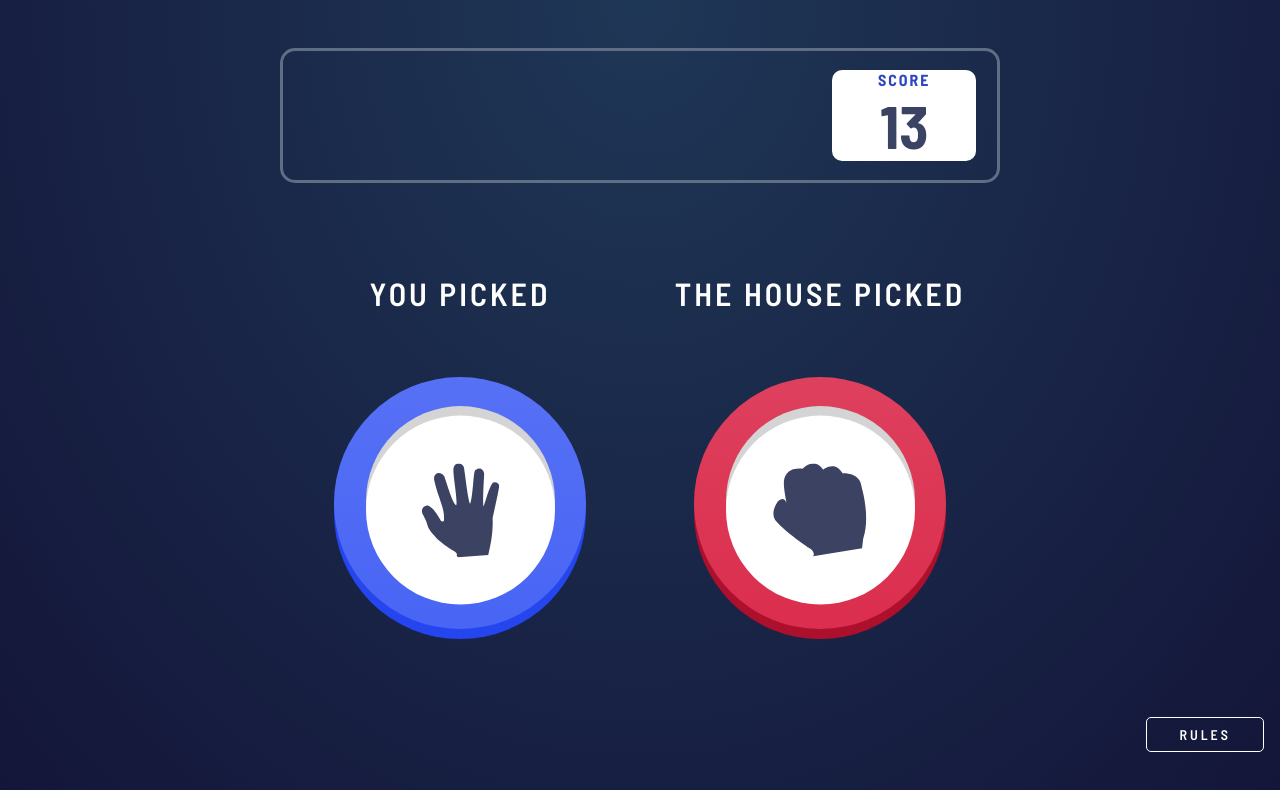
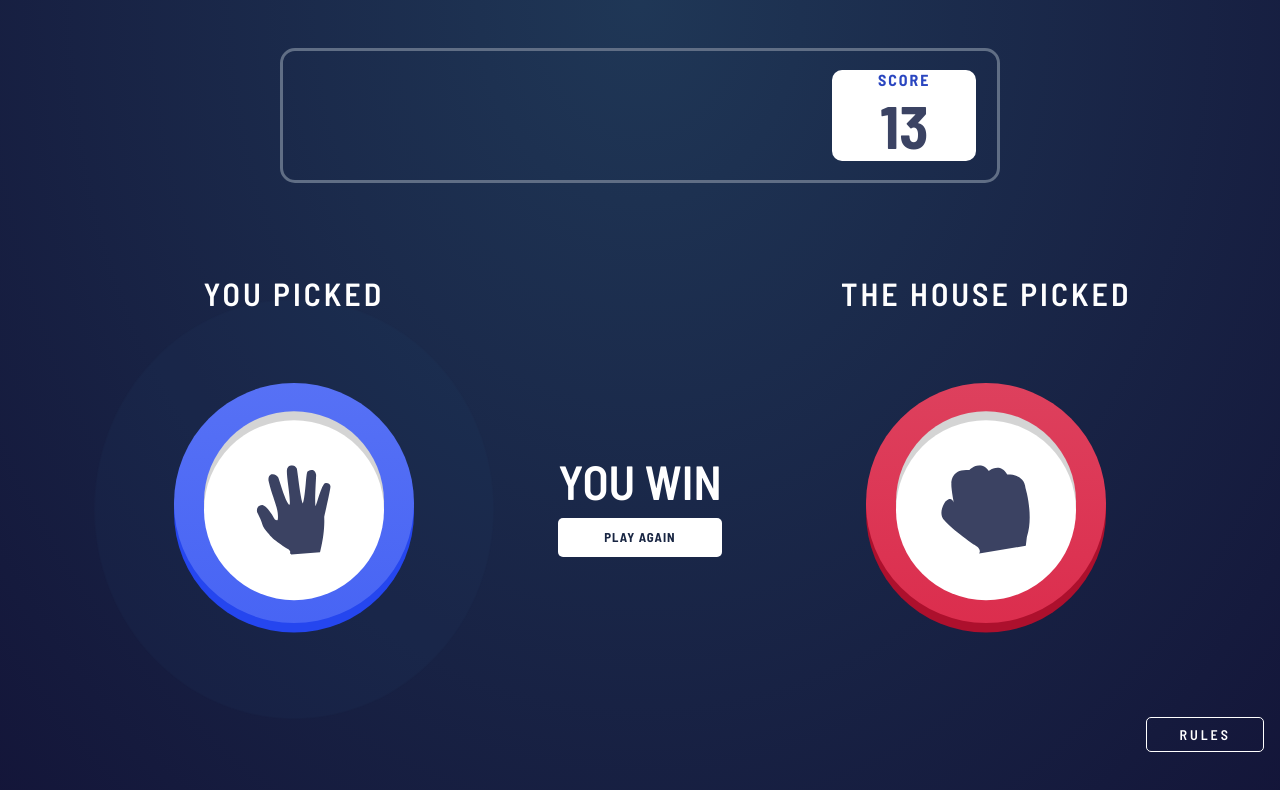
Before and after one commit to evertzner/rock-paper-scissors, a React (Create React App) app: page / in a window 1280 px wide. Both pictures are taken after a click on the element 490 px from the left and 315 px from the top of the page. Shown: the top 790 px of the page. Built offline with nearby package versions, Linux system fonts and the light colour scheme; some icons are missing.

Commit message:
game logic. look and feel

```diff
--- a/src/App.styles.scss
+++ b/src/App.styles.scss
@@ -7,4 +7,5 @@
   //gap: 10rem;
   padding: 3rem 0;
   height: 100vh;
+  overflow: hidden;
 }
--- a/src/components/board/board.component.jsx
+++ b/src/components/board/board.component.jsx
@@ -13,10 +13,17 @@ const Board = () => {
     setSelectedCard(option);
   };
 
+  const onPlayAgainHandler = () => {
+    setSelectedCard("");
+  };
+
   return (
     <>
       {selectedCard !== "" ? (
-        <CardSelection selectedCard={selectedCard} />
+        <CardSelection
+          selectedCard={selectedCard}
+          onClick={onPlayAgainHandler}
+        />
       ) : (
         <>
           <div className="board__selection">
--- a/src/components/card-selection/card-selection.component.jsx
+++ b/src/components/card-selection/card-selection.component.jsx
@@ -4,30 +4,103 @@ import Card from "../card/card.component";
 
 import "./card-selection.styles.scss";
 
-const CardSelection = ({ selectedCard }) => {
+const CardSelection = ({ selectedCard, onClick }) => {
   const options = ["paper", "rock", "scissors"];
+  const movements = [
+    { play1: "paper", play2: "scissors", winner: "scissors" },
+    { play1: "rock", play2: "scissors", winner: "rock" },
+    { play1: "paper", play2: "rock", winner: "paper" },
+  ];
 
   const [opponent, setOpponent] = useState("");
+  const [result, setResult] = useState("");
+  const [whowins, setWhowins] = useState("");
+
+  const onPlayAgain = () => {
+    onClick();
+  };
+
+  const analyzeGame = () => {
+    if (selectedCard === opponent) {
+      setResult("draw");
+    } else {
+      setResult(
+        movements
+          .filter(({ play1, play2, winner }) => {
+            if (
+              (play1 === selectedCard && play2 === opponent) ||
+              (play2 === selectedCard && play1 === opponent)
+            ) {
+              return winner;
+            }
+            return "";
+          })
+          .map(({ winner }) => winner)
+      );
+    }
+  };
+
+  const showResults = () => {
+    if (result !== "draw") {
+      if (selectedCard === result[0]) {
+        setWhowins("player");
+      }
+      if (opponent === result[0]) {
+        setWhowins("cpu");
+      }
+    } else {
+      setWhowins("draw");
+    }
+  };
+
+  const resultSwitch = () => {
+    switch (whowins) {
+      case "player":
+        return "YOU WIN";
+      case "cpu":
+        return "YOU LOSE";
+      case "draw":
+        return "DRAW";
+      default:
+        return <></>;
+    }
+  };
 
   useEffect(() => {
     setTimeout(() => {
       const rndInt = Math.floor(Math.random() * 3) + 1;
       setOpponent(options[rndInt - 1]);
-    }, 10);
+    }, 1000);
   }, []);
 
+  useEffect(() => {
+    if (opponent !== "") analyzeGame();
+  }, [opponent]);
+
+  useEffect(() => {
+    if (result !== "") showResults();
+  }, [result]);
+
   return (
-    <div className="card-selection-container">
+    <div className={`card-selection-container ${result && "played"}`}>
       <p className="player-text">YOU PICKED</p>
       <Card
-        customClass={"player-card"}
+        customClass={`player-card ${whowins === "player" && "winner"}`}
         option={selectedCard}
         onClick={() => {}}
       />
+      {result && (
+        <div className="game-result">
+          <p className="game-result__text">{resultSwitch()}</p>
+          <div className="game-result__play-again-button" onClick={onPlayAgain}>
+            PLAY AGAIN
+          </div>
+        </div>
+      )}
       <p className="opponent-text">THE HOUSE PICKED</p>
       {opponent ? (
         <Card
-          customClass={"opponent-card"}
+          customClass={`opponent-card ${whowins === "cpu" && "winner"}`}
           option={opponent}
           onClick={() => {}}
         />
--- a/src/components/card-selection/card-selection.styles.scss
+++ b/src/components/card-selection/card-selection.styles.scss
@@ -8,6 +8,15 @@
   grid-template-rows: 1fr 3fr;
   align-items: center;
   height: 60%;
+  transition: all 200ms linear;
+
+  @media only screen and (max-width: $bp-medium) {
+    height: 50%;
+  }
+
+  @media only screen and (max-width: $bp-small) {
+    height: 40%;
+  }
 
   & > * {
     justify-self: center;
@@ -16,6 +25,12 @@
   p {
     font-size: 2rem;
     letter-spacing: 3px;
+    text-align: center;
+    transition: font-size 200ms linear;
+
+    @media only screen and (max-width: $bp-medium) {
+      font-size: 1.4rem;
+    }
   }
 
   .player-text {
@@ -24,12 +39,15 @@
   }
 
   .player-card {
+    position: relative;
     grid-column: 1/2;
     grid-row: 2/3;
   }
 
   .player-card,
   .opponent-card {
+    width: min(90%, 15rem);
+
     & > * {
       cursor: default;
     }
@@ -42,8 +60,12 @@
 
   .opponent-card,
   .opponent-card-skeleton {
+    position: relative;
     grid-column: 2/3;
     grid-row: 2/3;
+  }
+
+  .opponent-card {
     animation: opponentAppear 300ms ease-in;
   }
 
@@ -52,6 +74,71 @@
     width: 60%;
     aspect-ratio: 1/1;
     border-radius: 100%;
+  }
+
+  .winner::before {
+    content: "";
+    position: absolute;
+    top: 0;
+    bottom: -5%;
+    left: 0;
+    right: 0;
+    background-color: $color-pulse;
+    border-radius: 100%;
+    z-index: -1;
+    animation: pulse 1s infinite ease-in;
+  }
+}
+
+.played {
+  width: min(68rem, 98%);
+  grid-template-columns: 1fr 0.75fr 1fr;
+
+  .opponent-text {
+    grid-column: 3/4;
+  }
+
+  .opponent-card,
+  .opponent-card-skeleton {
+    grid-column: 3/4;
+  }
+
+  .game-result {
+    grid-column: 2/3;
+    grid-row: 2/3;
+    display: flex;
+    flex-direction: column;
+    gap: 0.5rem;
+
+    &__text {
+      font-size: 3em;
+      letter-spacing: unset;
+
+      @media only screen and (max-width: $bp-medium) {
+        font-size: 2.6rem;
+      }
+
+      @media only screen and (max-width: $bp-small) {
+        font-size: 1.6rem;
+      }
+    }
+
+    &__play-again-button {
+      font-size: 0.8em;
+      background-color: $color-white;
+      color: $background-color-skeleton;
+      font-weight: 700;
+      padding: 0.7rem 0;
+      text-align: center;
+      border-radius: 5px;
+      cursor: pointer;
+      transition: all 100ms linear;
+      letter-spacing: 1px;
+
+      &:hover {
+        color: $color-button-play-again;
+      }
+    }
   }
 }
 
@@ -65,3 +152,14 @@
     transform: scale(1);
   }
 }
+
+@keyframes pulse {
+  0% {
+    transform: scale(0.95);
+    opacity: 0.75;
+  }
+  100% {
+    transform: scale(1.8);
+    opacity: 0;
+  }
+}
--- a/src/components/rules/rules.styles.scss
+++ b/src/components/rules/rules.styles.scss
@@ -13,7 +13,6 @@
   margin-right: 1rem;
 
   &:hover {
-    transform: scale(1.01);
     box-shadow: 0 0 5px 0.1px $color-white;
   }
 }
--- a/src/styles/_variables.scss
+++ b/src/styles/_variables.scss
@@ -50,6 +50,7 @@ $score-text: hsl(229, 64%, 46%);
 $header-outline: hsl(217, 16%, 45%);
 $color-white: hsl(0, 0%, 100%);
 $color-white-shadow: hsl(0, 0%, 83%);
+$color-button-play-again: hsl(349, 65%, 46%);
 
 // Background
 
@@ -59,19 +60,15 @@ $background-color: radial-gradient(
   hsl(237, 49%, 15%)
 );
 
-// $background-color-skeleton: linear-gradient(
-//   to bottom,
-//   hsl(214, 47%, 23%),
-//   hsl(237, 49%, 15%)
-// );
+$background-color-skeleton: hsl(222, 45%, 18%);
 
-$background-color-skeleton: hsl(222deg 45% 18%);
+$color-pulse: hsl(214, 46%, 29%);
 
 // RESPONSIVE BREAKPOINTS
 $bp-mobile: 375px;
+$bp-small: 615px;
+$bp-medium: 850px;
 $bp-desktop: 1366px;
-// $bp-small: 620px;
-// $bp-medium: 720px;
 
 // Font
 $font-family: "Barlow Semi Condensed", sans-serif;
```
